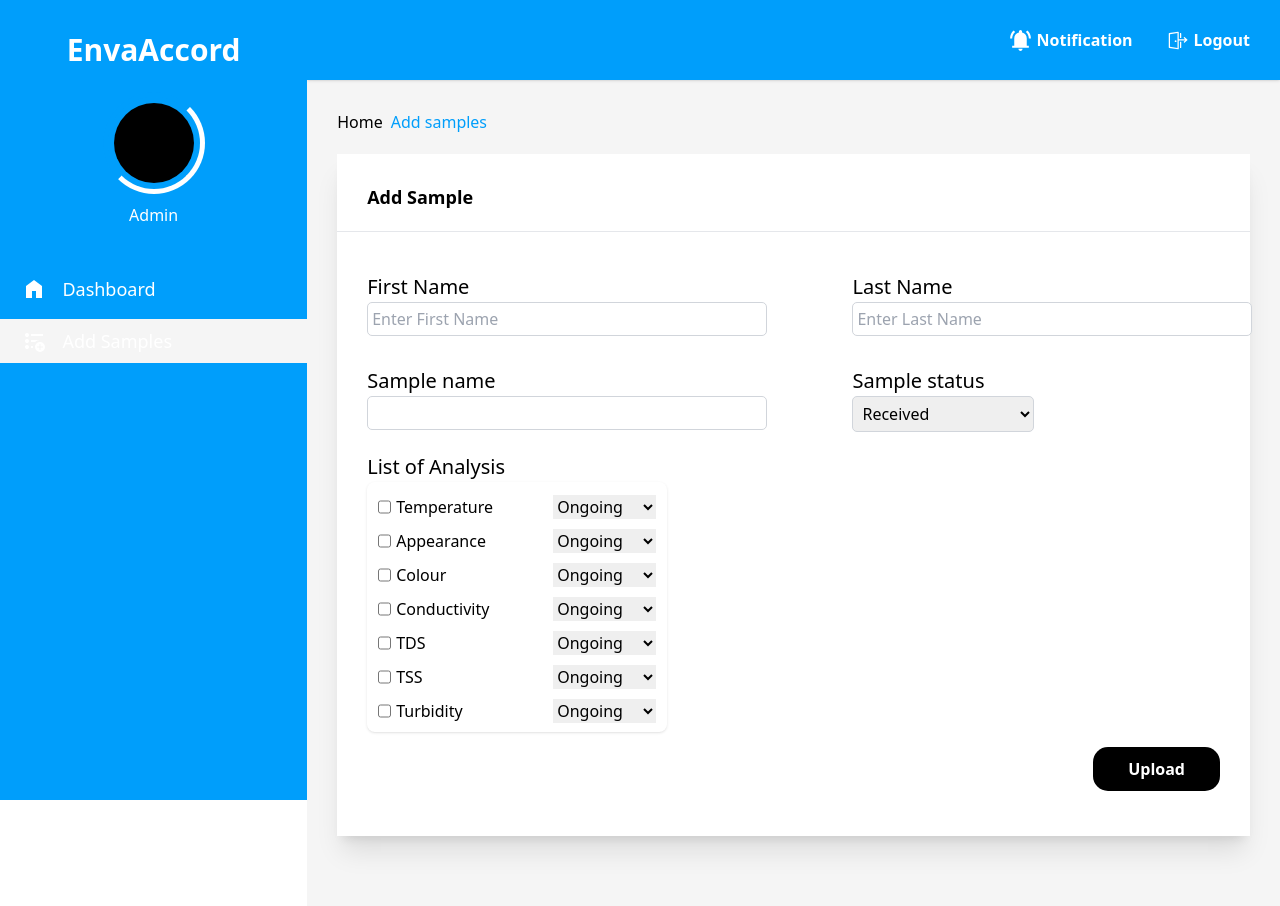
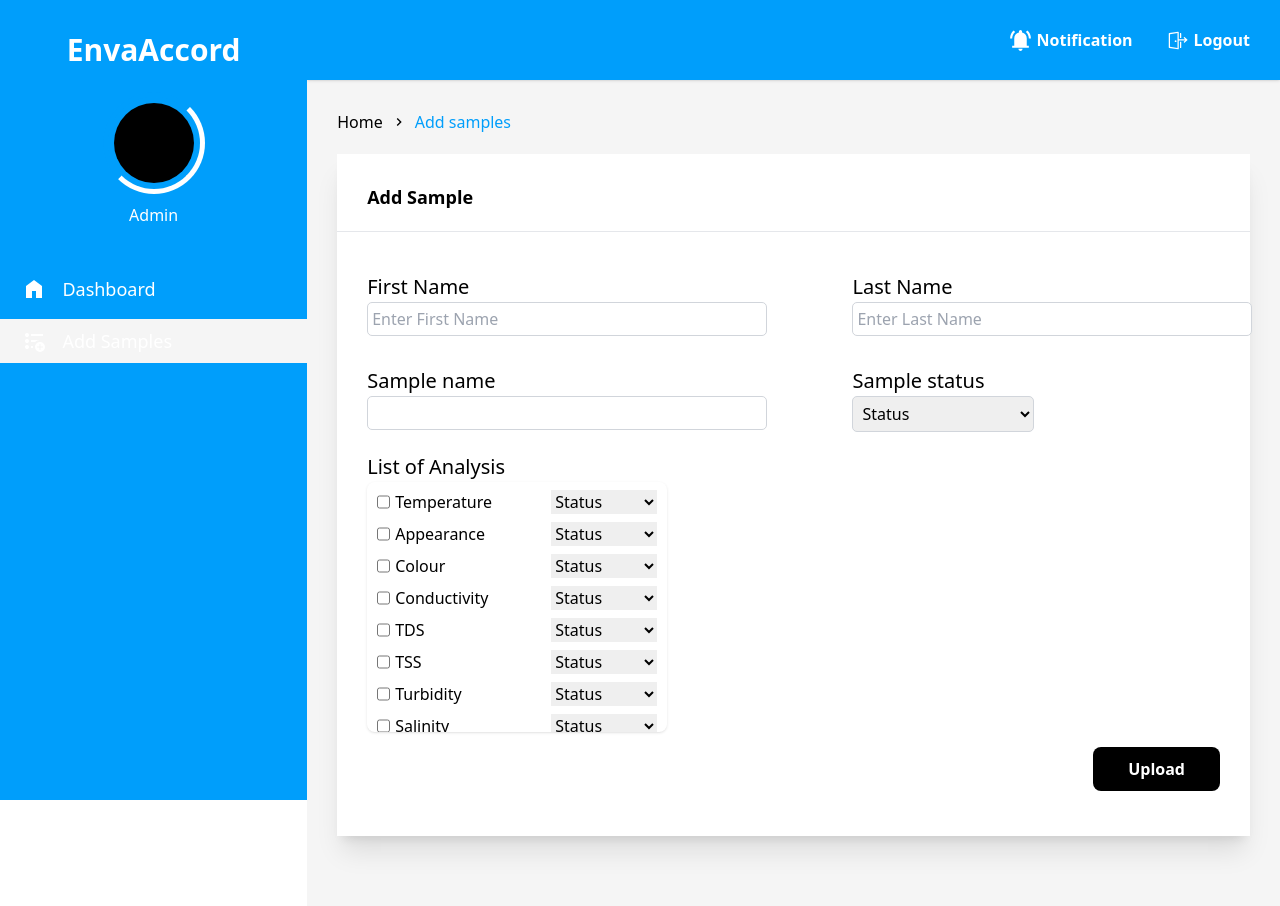
Before and after one commit to Involut6/eva-app, a Vue app: page /add-sample in a window 1280 px wide. Shown: the top 906 px of the page. Built offline with nearby package versions, Linux system fonts and the light colour scheme.

Commit message:
connecting routes

```diff
--- a/src/components/AddSampleForm.vue
+++ b/src/components/AddSampleForm.vue
@@ -1,143 +1,20 @@
-<script>
-import { defineComponent } from 'vue';
+<script setup>
+import { storeToRefs } from 'pinia';
+import useSampleStore from '../stores/sample';
+import { ref } from 'vue';
 
-export default defineComponent({
-    data() {
-        return {
-            analysis: [
-                {
-                    title: 'Temperature',
-                    status: ''
-                },
-                {
-                    title: 'Appearance',
-                    status: ''
-                },
-                {
-                    title: 'Colour',
-                    status: ''
-                },
-                {
-                    title: 'Conductivity',
-                    status: ''
-                },
-                {
-                    title: 'TDS',
-                    status: ''
-                },
-                {
-                    title: 'TSS',
-                    status: ''
-                },
-                {
-                    title: 'Turbidity',
-                    status: ''
-                },
-                {
-                    title: 'Salinity',
-                    status: ''
-                },
-                {
-                    title: 'Dissolved Oxygen',
-                    status: ''
-                },
-                {
-                    title: 'BOD 5',
-                    status: ''
-                },
-                {
-                    title: 'COD',
-                    status: ''
-                },
-                {
-                    title: 'Alkalinity',
-                    status: ''
-                },
-                {
-                    title: 'Hardness',
-                    status: ''
-                },
-                {
-                    title: 'Chloride',
-                    status: ''
-                },
-                {
-                    title: 'Nitrate',
-                    status: ''
-                },
-                {
-                    title: 'Sulphate',
-                    status: ''
-                },
-                {
-                    title: 'Total Phosphorus',
-                    status: ''
-                },
-                {
-                    title: 'Ammonia',
-                    status: ''
-                },
-                {
-                    title: 'Total Nitrogen',
-                    status: ''
-                },
-                {
-                    title: 'Sulphide',
-                    status: ''
-                },
-                {
-                    title: 'Heavy metals',
-                    status: ''
-                },
-                {
-                    title: 'Total Petroleum Hydrocarbon',
-                    status: ''
-                },
-                {
-                    title: 'Polycyclic Aromatic Hydrocarbon',
-                    status: ''
-                },
-                {
-                    title: 'BTEX',
-                    status: ''
-                },
-                {
-                    title: 'Oil/Grease',
-                    status: ''
-                },
-                {
-                    title: 'Total Coliform Count',
-                    status: ''
-                },
-                {
-                    title: 'E.Coli',
-                    status: ''
-                },
-                {
-                    title: 'THUB',
-                    status: ''
-                },
-                {
-                    title: 'THUF',
-                    status: ''
-                },
-                {
-                    title: 'THB',
-                    status: ''
-                },
-                {
-                    title: 'THF',
-                    status: ''
-                },
-                {
-                    title: 'Odour',
-                    status: ''
-                }
+const { analysis, selectedAnalysis, samples } = storeToRefs(useSampleStore());
 
-            ]
-        }
-    }
+const newSample = ref({
+    title: '',
+    status: '',
+    sampleAnalysis: selectedAnalysis
 })
+
+
+function addSample() {
+    samples.value.push(newSample)
+}
 </script>
 
 <template>
@@ -145,10 +22,9 @@ export default defineComponent({
         <div class="w-[100%] h-[100vh] p-[30px]">
              <div class="flex space-x-2 items-center">
                 <p>Home</p>
-
+                <svg xmlns="http://www.w3.org/2000/svg" width="16" height="16" viewBox="0 0 24 24"><path fill="currentColor" d="M10 6L8.59 7.41L13.17 12l-4.58 4.59L10 18l6-6l-6-6z"/></svg>
                 <p class="text-[#009efb]">Add samples</p>
              </div>
-
             <div class="my-[20px] bg-[white] py-[10px] shadow-xl">
                 <div class="py-[20px] border-b flex justify-between px-[30px] ">
                     <h1 class="font-[600] text-[18px]">Add Sample</h1>
@@ -165,15 +41,15 @@ export default defineComponent({
                         <input class="w-[230px] md:w-[300px] lg:w-[400px] border  border-solid border-gray-300 border-1 p-[4px] rounded-[5px] focus:outline-none" type="text" placeholder="Enter Last Name">
                       </div>
                     </div>
-
                     <div class="sm:flex gap-[10%] ">
                 <div class="py-[10px]">
                     <h1 class="text-[20px] font-[400]">Sample name</h1>
-                    <input class="w-[230px] md:w-[300px] lg:w-[400px] border  border-solid border-gray-300 border-1 p-[4px] rounded-[5px] focus:outline-none" type="text">
+                    <input class="w-[230px] md:w-[300px] lg:w-[400px] border  border-solid border-gray-300 border-1 p-[4px] rounded-[5px] focus:outline-none" v-model="newSample.title" type="text">
                 </div>
                 <div class="py-[10px]">
                     <h1 class="text-[20px] font-[400]">Sample status</h1>
-                    <select class="border  border-solid border-gray-300 border-1 p-[5px] rounded-[5px]">
+                    <select class="border focus:outline-none border-solid border-gray-300 border-1 p-[5px] rounded-[5px]" v-model="newSample.status">
+                        <option disabled value="">Status</option>
                         <option>Received</option>
                         <option>Preparation</option>
                         <option>Analysis in progress</option>
@@ -182,35 +58,24 @@ export default defineComponent({
                 </div>
                </div>
 
-               <section class="relative w-[300px] ">
+               <section class=" w-[300px] ">
                 <h1 class="text-[20px] font-[400] pt-[10px]">List of Analysis</h1>
-               <div class="relative w-fit h-[250px] py-2 shadow rounded-lg px-[10px] border-1 sm:w-fit overflow-y-scroll">
-                 <table>
-                    <tr v-for="item in analysis">
-                    <td class="pe-[20px] py-[5px]">
+               <div class="relative w-fit h-[250px] py-2 shadow rounded-lg px-[10px] space-y-2 border-1 sm:w-fit overflow-y-scroll">
+                    <div v-for="item in analysis" class="relative flex w-full justify-between items-center">
                         <div class="flex gap-[5px] justify-start item-center ">
-                            <input type="checkbox">
+                            <input type="checkbox" :value="item" v-model="selectedAnalysis">
                             <p class="w-fit">{{item.title}}</p>
                         </div>
-                    </td>
-                    <td class="ps-[20px]">
-                        <select class="outline-none" >
-                            <option value="">Ongoing</option>
-                            <option value="">Completed</option>
+                        <select class="focus:outline-none" v-model="item.status">
+                            <option value="" disabled>Status</option>
+                            <option v-for="option in item.analysisStatus" :value="option">{{ option }}</option>
                         </select>
-                    </td>
-                 </tr>
-                 </table>
-
+                    </div>
                  </div>
-                 <!-- <div class="fixed bottom-0">
-                    <p class="mx-auto w-fit">Select</p>
-                 </div> -->
-                 <!-- <button class="bg-black text-white my-[10px] px-[35px] py-[10px] font-[600] rounded-[15px] absolute right-[0]">Add Analysis</button>  -->
                </section>
 
                <div class="flex justify-end items-end  my-[15px]">
-                <button class="bg-black text-white px-[35px] py-[10px] font-[600] rounded-[15px]">Upload</button>
+                <button @click="addSample" class="bg-black text-white px-[35px] py-[10px] font-[600] rounded-lg">Upload</button>
                </div>
                 </section>
             </div>
--- a/src/stores/sample.js
+++ b/src/stores/sample.js
@@ -1,10 +1,205 @@
-import { ref, computed } from 'vue'
 import { defineStore } from 'pinia'
 
 export default function useSampleStore() {
   return defineStore('sample', {
     state: () => ({
       samples: [],
+      selectedAnalysis: [],
+      analysis: [
+        {
+            id: 1,
+            title: 'Temperature',
+            status: '',
+            analysisStatus: ['In progress', 'Completed']
+        },
+        {
+           id: 2,
+            title: 'Appearance',
+            status: '',
+            analysisStatus: ['In progress', 'Completed']
+        },
+        {
+           id: 3,
+            title: 'Colour',
+            status: '',
+            analysisStatus: ['In progress', 'Completed']
+        },
+        {
+           id: 4,
+            title: 'Conductivity',
+            status: '',
+            analysisStatus: ['In progress', 'Completed']
+        },
+        {
+           id: 5,
+            title: 'TDS',
+            status: '',
+            analysisStatus: ['In progress', 'Completed']
+        },
+        {
+           id: 6,
+            title: 'TSS',
+            status: '',
+            analysisStatus: ['In progress', 'Completed']
+        },
+        {
+           id: 7,
+            title: 'Turbidity',
+            status: '',
+            analysisStatus: ['In progress', 'Completed']
+        },
+        {
+           id: 8,
+            title: 'Salinity',
+            status: '',
+            analysisStatus: ['In progress', 'Completed']
+        },
+        {
+           id: 9,
+            title: 'Dissolved Oxygen',
+            status: '',
+            analysisStatus: ['In progress', 'Completed']
+        },
+        {
+           id: 10,
+            title: 'BOD 5',
+            status: '',
+            analysisStatus: ['In progress', 'Completed']
+        },
+        {
+           id: 11,
+            title: 'COD',
+            status: '',
+            analysisStatus: ['In progress', 'Completed']
+        },
+        {
+           id: 12,
+            title: 'Alkalinity',
+            status: '',
+            analysisStatus: ['In progress', 'Completed']
+        },
+        {
+           id: 13,
+            title: 'Hardness',
+            status: '',
+            analysisStatus: ['In progress', 'Completed']
+        },
+        {
+           id: 14,
+            title: 'Chloride',
+            status: '',
+            analysisStatus: ['In progress', 'Completed']
+        },
+        {
+           id: 15,
+            title: 'Nitrate',
+            status: '',
+            analysisStatus: ['In progress', 'Completed']
+        },
+        {
+           id: 16,
+            title: 'Sulphate',
+            status: '',
+            analysisStatus: ['In progress', 'Completed']
+        },
+        {
+           id: 17,
+            title: 'Total Phosphorus',
+            status: '',
+            analysisStatus: ['In progress', 'Completed']
+        },
+        {
+           id: 18,
+            title: 'Ammonia',
+            status: '',
+            analysisStatus: ['In progress', 'Completed']
+        },
+        {
+           id: 19,
+            title: 'Total Nitrogen',
+            status: '',
+            analysisStatus: ['In progress', 'Completed']
+        },
+        {
+           id: 20,
+            title: 'Sulphide',
+            status: '',
+            analysisStatus: ['In progress', 'Completed']
+        },
+        {
+           id: 21,
+            title: 'Heavy metals',
+            status: '',
+            analysisStatus: ['In progress', 'Completed']
+        },
+        {
+           id: 22,
+            title: 'Total Petroleum Hydrocarbon',
+            status: '',
+            analysisStatus: ['In progress', 'Completed']
+        },
+        {
+           id: 23,
+            title: 'Polycyclic Aromatic Hydrocarbon',
+            status: '',
+            analysisStatus: ['In progress', 'Completed']
+        },
+        {
+           id: 24,
+            title: 'BTEX',
+            status: '',
+            analysisStatus: ['In progress', 'Completed']
+        },
+        {
+           id: 25,
+            title: 'Oil/Grease',
+            status: '',
+            analysisStatus: ['In progress', 'Completed']
+        },
+        {
+           id: 26,
+            title: 'Total Coliform Count',
+            status: '',
+            analysisStatus: ['In progress', 'Completed']
+        },
+        {
+           id: 27,
+            title: 'E.Coli',
+            status: '',
+            analysisStatus: ['In progress', 'Completed']
+        },
+        {
+           id: 28,
+            title: 'THUB',
+            status: '',
+            analysisStatus: ['In progress', 'Completed']
+        },
+        {
+           id: 29,
+            title: 'THUF',
+            status: '',
+            analysisStatus: ['In progress', 'Completed']
+        },
+        {
+           id: 30,
+            title: 'THB',
+            status: '',
+            analysisStatus: ['In progress', 'Completed']
+        },
+        {
+           id: 31,
+            title: 'THF',
+            status: '',
+            analysisStatus: ['In progress', 'Completed']
+        },
+        {
+           id: 32,
+            title: 'Odour',
+            status: '',
+            analysisStatus: ['In progress', 'Completed']
+        }
+
+    ]
     }),
     actions: {
 
--- a/src/views/SampleView.vue
+++ b/src/views/SampleView.vue
@@ -20,7 +20,7 @@ export default defineComponent({
                 <p class="text-sm">Enter the sample Id to check the status and result of your sample</p>
             </div>
             <label>Sample ID</label>
-            <input placeholder="Enter sample Id" class="block focus:outline-none w-full" v-model="id" />
+            <input placeholder="Enter sample Id" class="block focus:outline-none w-full px-3 py-2 border mt-2 mb-4 rounded-lg" v-model="id" />
             <button @click="() => showSample = true" :class="id === '' ? 'bg-[#009efb]' : 'bg-gray-300'" class="font-medium text-white p-2 rounded-lg mt-4 w-full text-center">View Sample</button>
         </div>
     </div>
```
Also changed, not shown: src/components/Navbar.vue (+6 -4 lines), src/views/LoginView.vue (+16 -16 lines).
